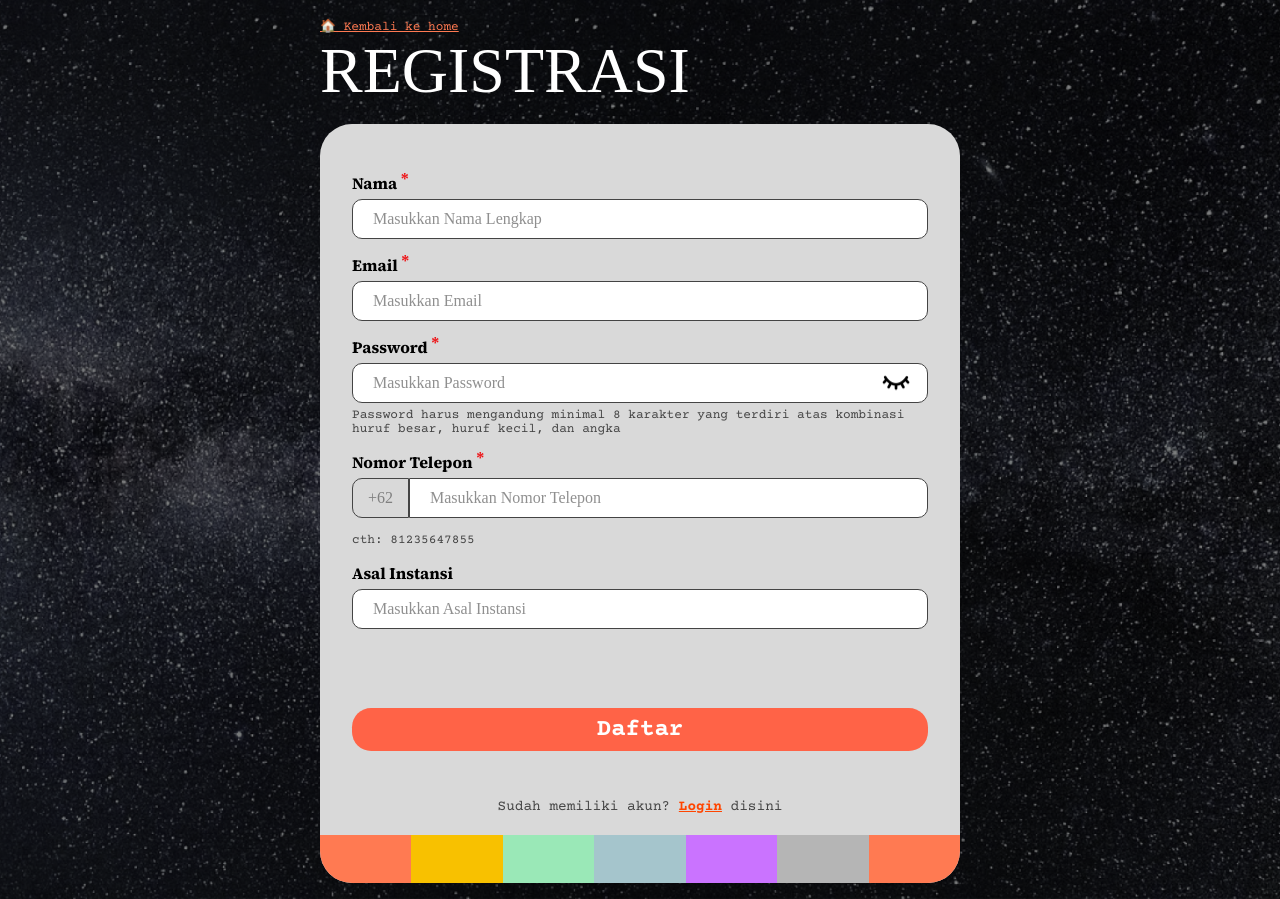
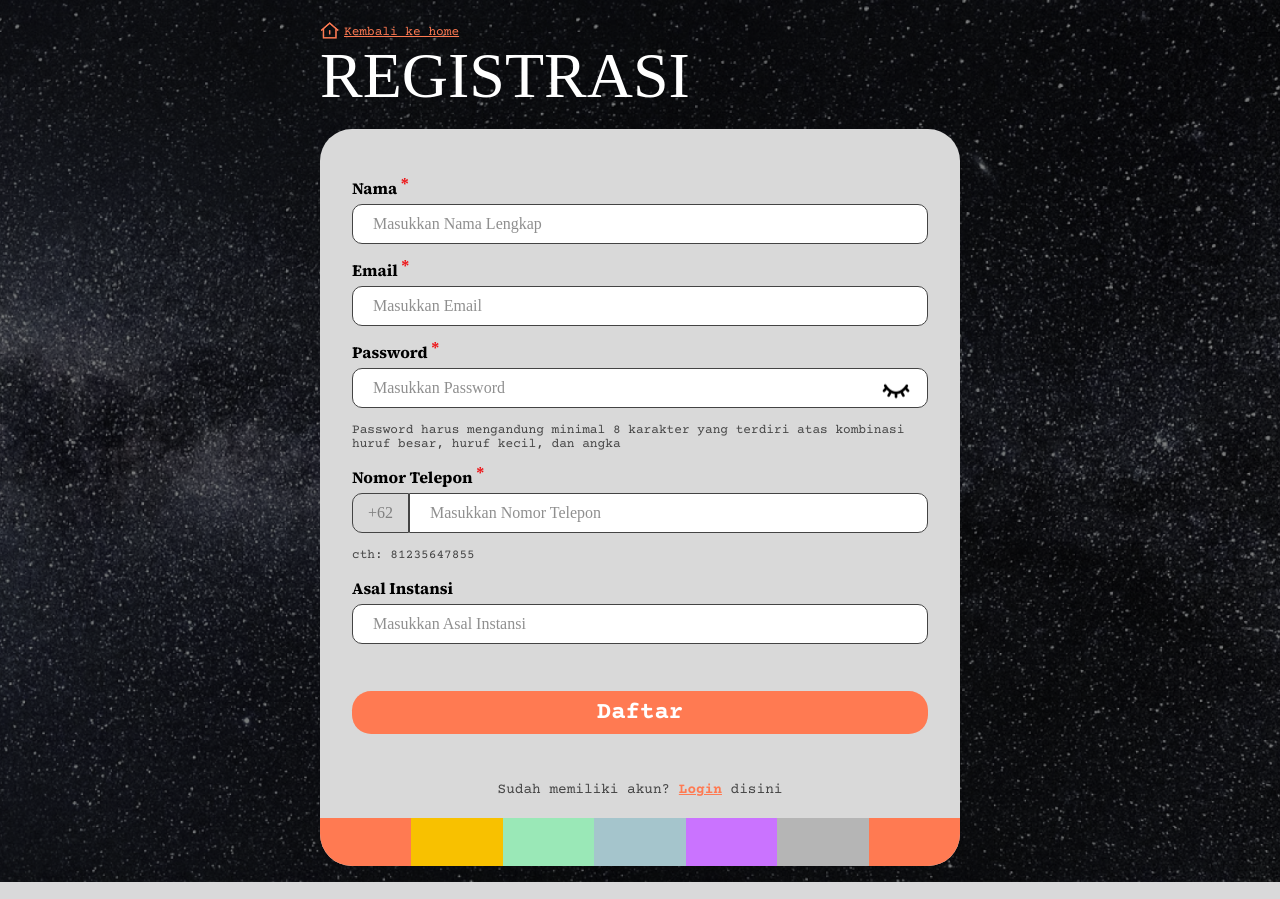
Before and after one commit to Kechenk/Evolution-ITS-2025, a PHP site: the page made by Register Page/register.html in a window 1280 px wide. Run offline with PHP 8.4, Linux system fonts and the light colour scheme; some web fonts are replaced.

Commit message:
Register page - sedikit revisi
tinggal setting url

```diff
--- a/Register Page/register.html
+++ b/Register Page/register.html
@@ -9,7 +9,7 @@
 <body>
 
     <div class="headline">
-        <a href="../index.html" class="back-home">🏠 Kembali ke home</a>
+        <a href="../index.html" class="back-home"><img src="./home-icon.png" alt="">Kembali ke home</a>
         <h1>REGISTRASI</h1>
     </div>
     <div class="container">
--- a/Register Page/styles.css
+++ b/Register Page/styles.css
@@ -37,6 +37,13 @@
   font-family: "Courier Prime";
   color: #FF7A52;
   font-size: 0.8rem;
+}
+
+.headline a img{
+  width: 1.2rem;
+  position: relative;
+  top: 0.3rem;
+  margin-right: 0.3rem;
 }
 
 .headline h1{
@@ -100,10 +107,6 @@
   color: #8f8f8f;
 }
 
-.register-form input[type="password"] {
-  margin-bottom: 5px;
-}
-
 .password-input{
   display: flex;
   position: relative;
@@ -113,7 +116,7 @@
   position: absolute;
   right: 1rem;
   top: 50%;
-  transform: translateY(-65%);
+  transform: translateY(-70%);
   width: 2rem;
   cursor: pointer;
 }
@@ -150,7 +153,7 @@
 
 .btn-register {
   width: 100%;
-  background-color: #FF6347;
+  background-color: #FF7A52;
   border: none;
   color: white;
   padding: 0.5rem;
@@ -158,7 +161,7 @@
   font-size: 1.5rem;
   cursor: pointer;
   transition: background-color 0.3s ease;
-  margin-top: 4rem;
+  margin-top: 2rem;
   font-family: "Courier Prime", monospace;
   font-weight: 700;
 }
@@ -177,7 +180,7 @@
 }
 
 .login-link {
-  color: #FF4500;
+  color: #FF7A52;
   text-decoration: none;
   font-weight: 700;
   text-decoration: underline;
@@ -211,6 +214,7 @@
 @media only screen and (max-width: 520px) {
   .container {
     width: 85%;
+    border-radius: 1rem 1rem 2rem 2rem;
   }
 
   .register-form {
```
Also changed, not shown: Register Page/home-icon.png (added).
